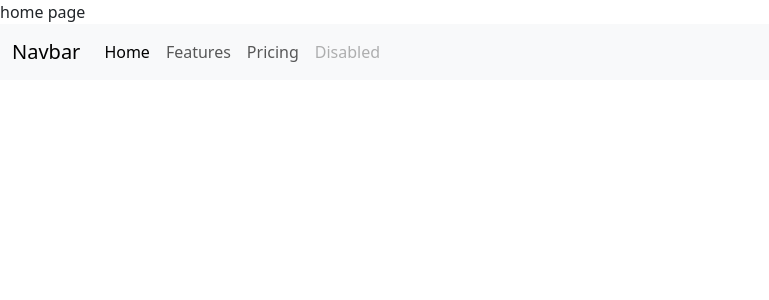
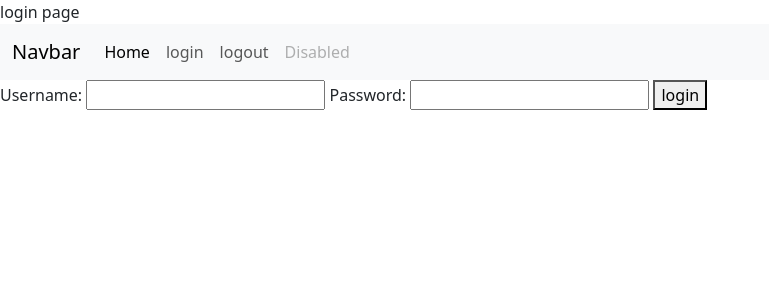
Before and after one commit to zabermostofa/ins_management, a Django app: page / in a window 1280 px wide. Shown: the top 300 px of the page, without its empty margins (0-769 px from the left). Run offline with Django 4.2, Linux system fonts and the light colour scheme.

```diff
--- /dev/null
+++ b/my_app/templates/login.html
@@ -0,0 +1,23 @@
+{% extends 'master/base.html' %}
+
+{% block content %}
+
+    {% if request.user.is_authenticated %}
+
+    <section>
+        welcome -- <b>
+            {{request.user.username}}
+        </b>
+    </section>
+
+    {% else %}
+    <form action="." method="post">
+        {% csrf_token %}
+        {{form_data}}
+        <button>
+            {{title}}
+        </button>
+    </form>
+    {% endif %}
+
+{% endblock content %}
--- a/my_app/templates/master/nav.html
+++ b/my_app/templates/master/nav.html
@@ -10,10 +10,10 @@
           <a class="nav-link active" aria-current="page" href="#">Home</a>
         </li>
         <li class="nav-item">
-          <a class="nav-link" href="#">Features</a>
+          <a class="nav-link" href="{% url 'login' %}">login</a>
         </li>
         <li class="nav-item">
-          <a class="nav-link" href="#">Pricing</a>
+          <a class="nav-link" href="{% url 'logout' %}">logout</a>
         </li>
         <li class="nav-item">
           <a class="nav-link disabled" aria-disabled="true">Disabled</a>
--- a/my_app/urls.py
+++ b/my_app/urls.py
@@ -2,5 +2,6 @@ from django.urls import path
 from . import views
 
 urlpatterns = [
-    path('',views.home,name='home'),
+    path('',views.login_view,name='login'),
+    path('logout/',views.logout_view,name='logout'),
 ]
--- a/my_app/views.py
+++ b/my_app/views.py
@@ -1,6 +1,9 @@
-from django.shortcuts import render
+from django.shortcuts import render,redirect
 from .forms import LoginForm
-
+from django.contrib.auth import authenticate
+from django.contrib.auth import login as auth_login
+from django.contrib.auth import logout as auth_logout
+from django.contrib import messages
 # Create your views here.
 
 def home(request):
@@ -8,3 +11,39 @@ def home(request):
     title = 'home'
     context['title'] = title
     return render(request,'home.html',context)
+
+def login_view(request):
+    context = {}
+    title = 'login'
+    context['title'] = title
+
+    if request.method == 'POST':
+        form_data = LoginForm(request.POST)
+        if form_data.is_valid():
+            username = form_data.cleaned_data['username']
+            password = form_data.cleaned_data['password']
+
+            user = authenticate(
+                request,username=username,password=password
+            )
+
+            if user :
+                auth_login(request,user)
+                messages.success(
+                    request,'login successful'
+                )
+                return redirect('home')
+            else :
+                messages.error(
+                    request,'invalid credentials'
+                )
+                return redirect(title)
+
+
+    form_data = LoginForm()
+    context['form_data'] = form_data
+    return render(request,'login.html',context)
+
+def logout_view(request):
+    auth_logout(request)
+    return redirect('login')
```
Also changed, not shown: my_app/templates/master/sms.html (added, +21 -0 lines), db.sqlite3.
